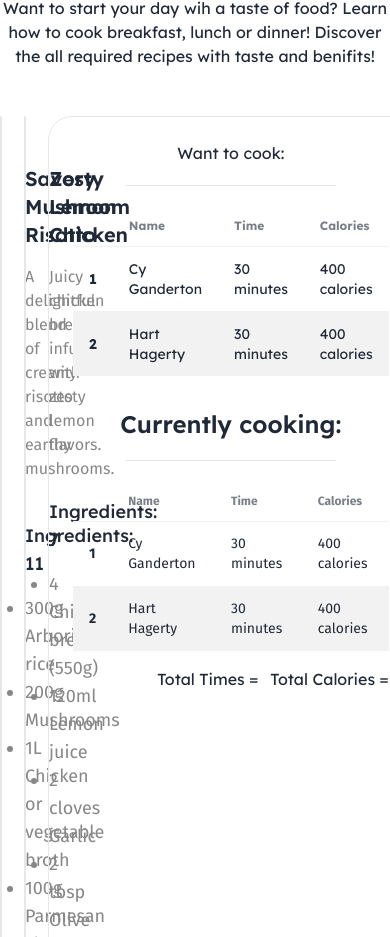
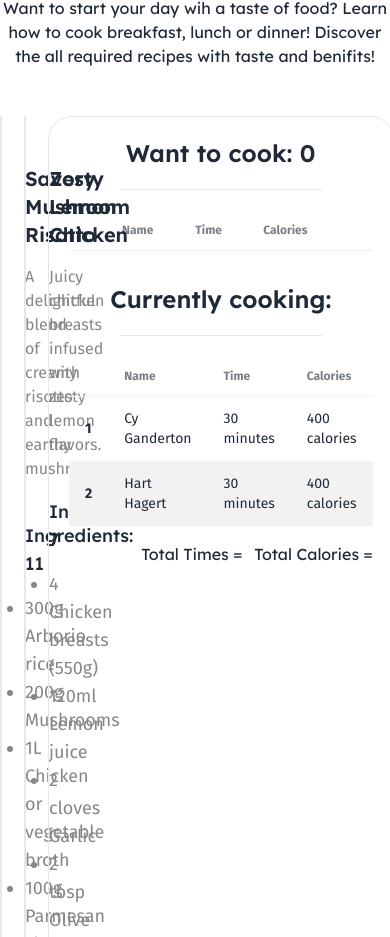
Before and after one commit to Anindo-Ahmed/Chef-table, a React (Vite) app: page / in a window 390 px wide. Shown: the part 1114-2051 px from the top of the page. Built offline with nearby package versions, Linux system fonts and the light colour scheme; grey boxes are pictures that could not be loaded.

Commit message:
cook function is done

```diff
--- a/src/App.jsx
+++ b/src/App.jsx
@@ -1,3 +1,4 @@
+import { useState } from 'react'
 import './App.css'
 import Header from './components/Header/Header'
 import Recipes from './components/Recipes/Recipes'
@@ -5,6 +6,28 @@ import Sidebar from './components/Sidebar/Sidebar'
 
 function App() {
 
+  const [wantToCook, setWantToCook] = useState([]);
+
+  const handleAddToCook = recipe =>{
+    const isExist = wantToCook.find((item) =>item.recipe_id == recipe.recipe_id);
+
+    if(!isExist){
+      const newWantToCook = [...wantToCook, recipe]
+      setWantToCook(newWantToCook);
+    }
+    else{
+
+      <div class="toast toast-end toast-middle">
+        <div class="alert alert-info">
+          <span>Already added to cook list</span>
+        </div>
+        <div class="alert alert-success">
+          <span>Message sent successfully.</span>
+        </div>
+      </div>
+    }
+
+  }
 
   return (
     <div className='container mx-auto'>
@@ -14,8 +37,8 @@ function App() {
             <p className="max-w-[800px] mx-auto">Want to start your day wih a taste of food? Learn how to cook breakfast, lunch or dinner! Discover the all required recipes with taste and benifits! </p>
       </div>
       <div className='flex justify-between gap-6'>
-        <Recipes></Recipes>
-        <Sidebar></Sidebar>
+        <Recipes handleAddToCook={handleAddToCook}></Recipes>
+        <Sidebar wantToCook={wantToCook}></Sidebar>
       </div>
 
 
--- /dev/null
+++ b/src/components/Cookinglist/Cooking.jsx
@@ -0,0 +1,11 @@
+const Cooking = ({cook}) => {
+
+    const {recipe_id, recipe_name, preparing_time, calories} = cook;
+    return (
+        <div>
+
+        </div>
+    );
+};
+
+export default Cooking;
--- a/src/components/Recipe/Recipe.jsx
+++ b/src/components/Recipe/Recipe.jsx
@@ -1,4 +1,4 @@
-const Recipe = ({recipe}) => {
+const Recipe = ({recipe, handleAddToCook}) => {
     const {recipe_id, recipe_name, short_description, ingredients, preparing_time, calories, recipe_image} = recipe
     return (
         <div className="border mt-12 gap-3 rounded-3xl">
@@ -25,7 +25,7 @@ const Recipe = ({recipe}) => {
                             <p><span>{calories}</span> calories</p>
                         </div>
                     </div>
-                    <button className="btn bg-[#0BE58A] border-0 text-black rounded-full">Want to Cook</button>
+                    <button onClick={()=>handleAddToCook(recipe)} className="btn bg-[#0BE58A] border-0 text-black rounded-full">Want to Cook</button>
                 </div>
 
             </div>
--- a/src/components/Recipes/Recipes.jsx
+++ b/src/components/Recipes/Recipes.jsx
@@ -1,7 +1,7 @@
 import { useEffect, useState } from "react";
 import Recipe from "../Recipe/Recipe";
 
-const Recipes = () => {
+const Recipes = ({handleAddToCook}) => {
 
     const [recipes, setRecipes] = useState([]);
 
@@ -14,7 +14,9 @@ const Recipes = () => {
         <div className="lg:w-2/3 grid grid-cols-2 gap-6">
 
             {
-                recipes.map(recipe => <Recipe recipe={recipe}></Recipe>)
+                recipes.map(recipe => <Recipe
+                    recipe={recipe}
+                    handleAddToCook={handleAddToCook}></Recipe>)
             }
         </div>
     );
--- a/src/components/Sidebar/Sidebar.jsx
+++ b/src/components/Sidebar/Sidebar.jsx
@@ -1,41 +1,42 @@
-const Sidebar = () => {
+const Sidebar = ({wantToCook}) => {
+
     return (
-        <div className="lg:w-1/3 mt-12 border rounded-3xl p-6">
+        <div className="lg:w-1/3 mt-12 border rounded-3xl p-5">
             <div className="mb-8">
-            <h2 className="text-center">Want to cook:</h2>
+                <h2 className="text-center text-2xl font-semibold">Want to cook: {wantToCook.length}</h2>
                 <hr className="my-5 w-2/3 mx-auto"/>
-            <div>
-                <div className="overflow-x-auto">
+                <div className="fira-font font-medium">
                         <table className="table table-zebra">
-                        {/* head */}
                             <thead>
                             <tr>
                                 <th></th>
                                 <th>Name</th>
                                 <th>Time</th>
                                 <th>Calories</th>
+                                <th></th>
                             </tr>
                             </thead>
-                        <tbody>
-                        {/* row 1 */}
-                        <tr>
-                            <th>1</th>
-                            <td>Cy Ganderton</td>
-                            <td>30 minutes</td>
-                            <td>400 calories</td>
-                        </tr>
-                        {/* row 2 */}
-                        <tr>
-                            <th>2</th>
-                            <td>Hart Hagerty</td>
-                            <td>30 minutes</td>
-                            <td>400 calories</td>
-                        </tr>
-
-                        </tbody>
                         </table>
                     </div>
+                {
+                    wantToCook.map((cook, idx) => (
+                        <div className="fira-font font-medium">
+                            <div className="flex justify-between">
+                                <table className="table">
+                                    <thead>
+                                        <tr>
+                                            <th>{idx+parseInt(1)}</th>
+                                            <td className="text-wrap">{cook.recipe_name}</td>
+                                            <td><span>{cook.preparing_time}</span> <br />minutes</td>
+                                            <td><span>{cook.calories}</span> <br />calories</td>
+                                        </tr>
+                                    </thead>
+                                </table>
+                                <button className="btn bg-[#0BE58A] border-0 px-3 text-sm text-black rounded-full">Preparing</button>
                             </div>
+                        </div>
+                    ))
+                }
             </div>
             <div className="mb-4">
             <h2 className="text-center text-2xl font-semibold">Currently cooking:</h2>
@@ -63,7 +64,7 @@ const Sidebar = () => {
                         {/* row 2 */}
                         <tr>
                             <th>2</th>
-                            <td>Hart Hagerty</td>
+                            <td>Hart Hagert</td>
                             <td>30 minutes</td>
                             <td>400 calories</td>
                         </tr>
```
Lines whose indentation alone changed are shown as unchanged.
